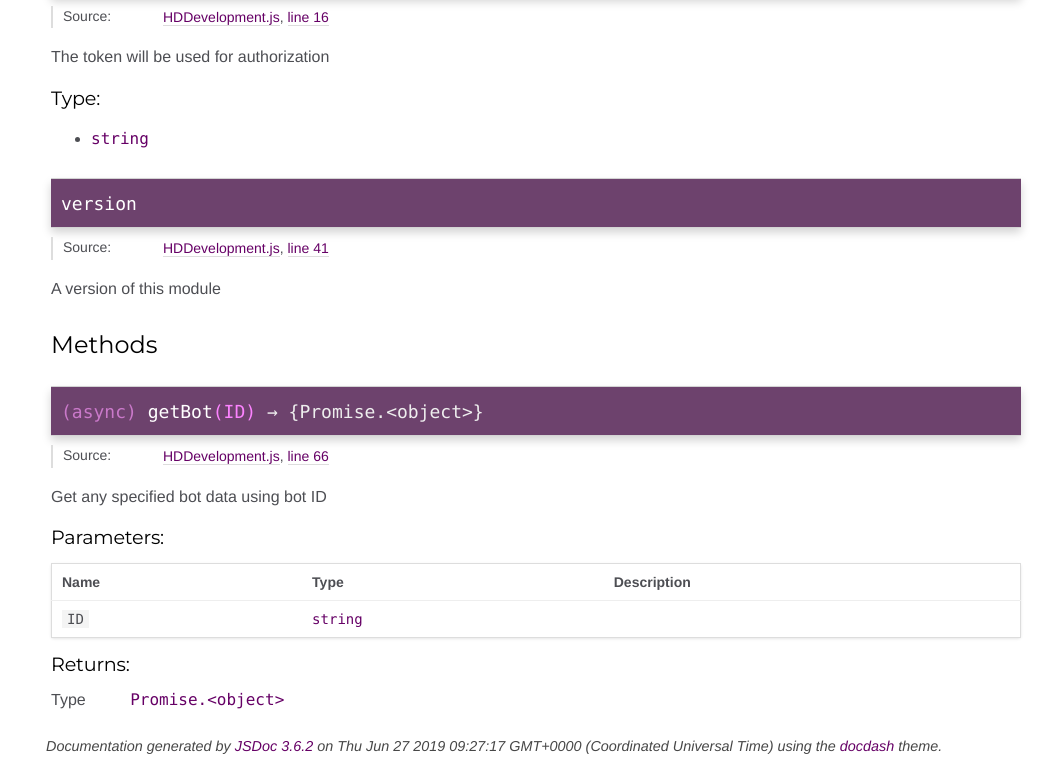
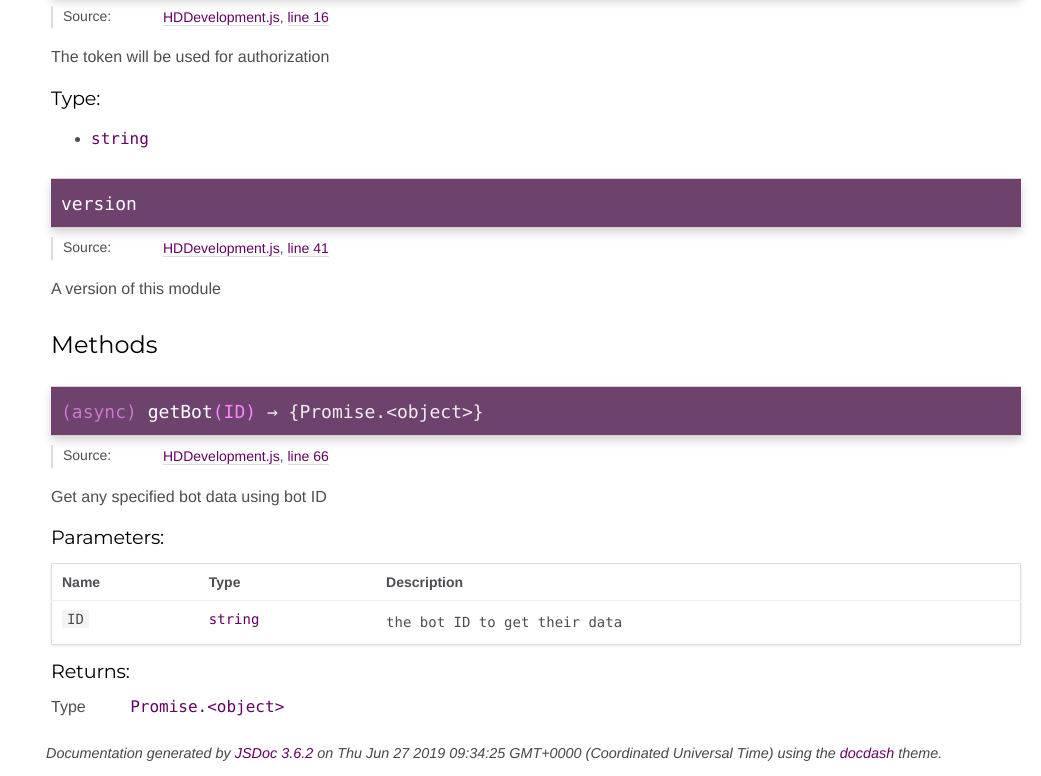
Before and after one commit to HD-Development/hdapi.js, a website: page docs/HDDevelopment.html in a window 1280 px wide. Shown: the part 770-1546 px from the top of the page, without its empty margins (239-1280 px from the left). Drawn offline with Linux system fonts and the light colour scheme.

Commit message:
Documentation ready to use

```diff
--- a/docs/HDDevelopment.html
+++ b/docs/HDDevelopment.html
@@ -489,7 +489,7 @@
 
 
 
-            <td class="description last"></td>
+            <td class="description last"><p>the bot ID to get their data</p></td>
         </tr>
 
 
@@ -552,7 +552,7 @@
 <br class="clear">
 
 <footer>
-    Documentation generated by <a href="https://github.com/jsdoc3/jsdoc">JSDoc 3.6.2</a> on Thu Jun 27 2019 09:27:17 GMT+0000 (Coordinated Universal Time) using the <a href="https://github.com/clenemt/docdash">docdash</a> theme.
+    Documentation generated by <a href="https://github.com/jsdoc3/jsdoc">JSDoc 3.6.2</a> on Thu Jun 27 2019 09:34:25 GMT+0000 (Coordinated Universal Time) using the <a href="https://github.com/clenemt/docdash">docdash</a> theme.
 </footer>
 
 <script>prettyPrint();</script>
--- a/src/HDDevelopment.js
+++ b/src/HDDevelopment.js
@@ -60,7 +60,7 @@ class HDDevelopment {
 
     /**
     * Get any specified bot data using bot ID
-    * @param {string} ID
+    * @param {string} ID the bot ID to get their data
     * @returns {Promise<object>}
     */
     async getBot(ID) {
```
Also changed, not shown: docs/HDDevelopment.js.html (+2 -2 lines), docs/index.html (+1 -1 lines).
